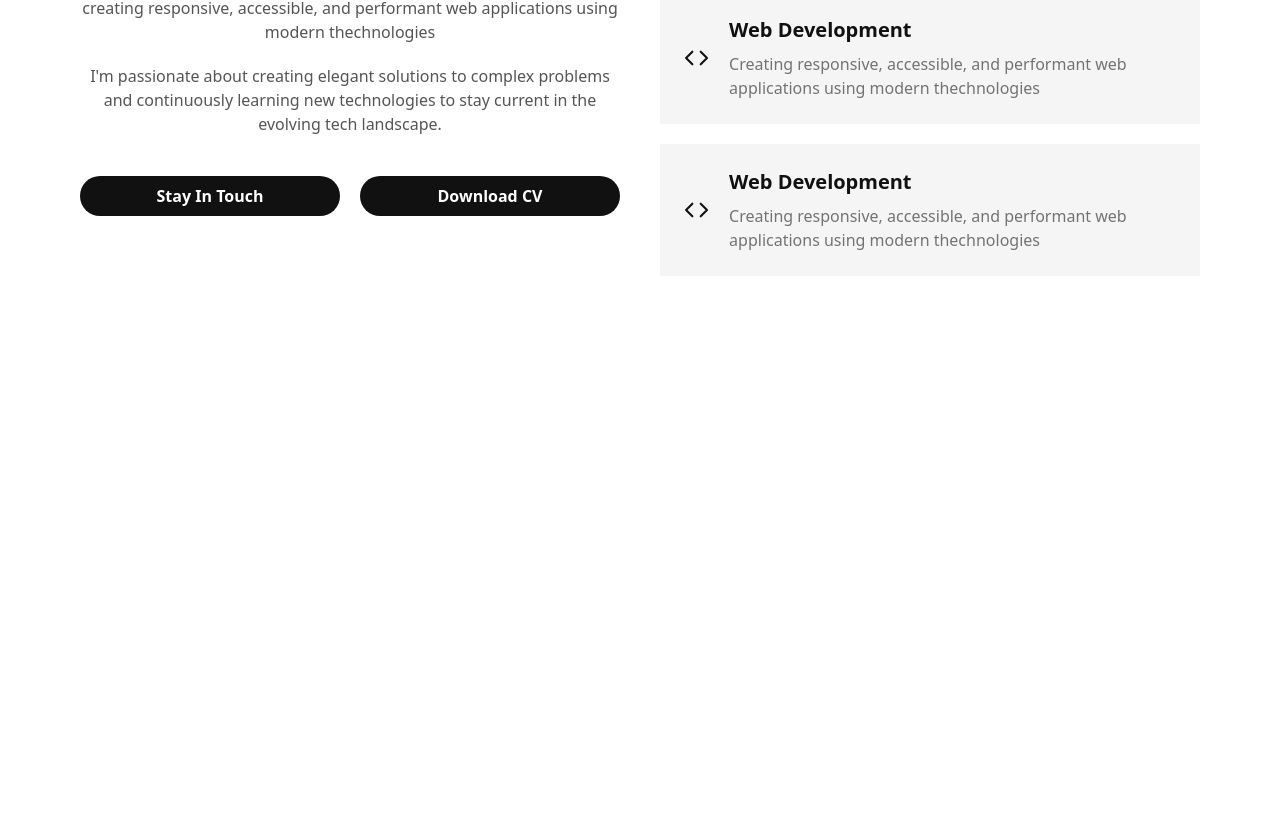
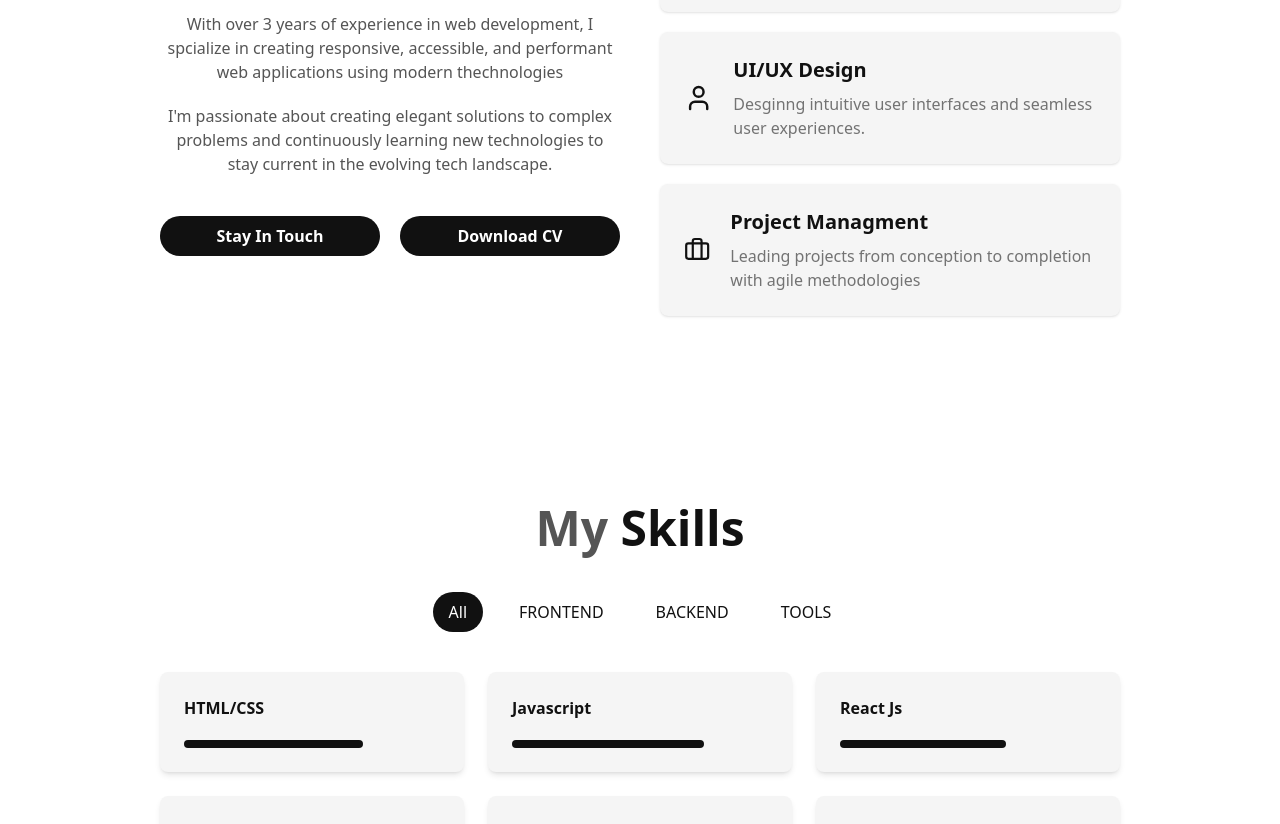
Before and after one commit to lkhyal12/abTech1, a React (Vite) app: page / in a window 1280 px wide. Shown: the part 1236-2060 px from the top of the page. Before the commit the page ends 1640 px from the top, so only its background shows below. Built offline with nearby package versions, Linux system fonts and the light colour scheme.

Commit message:
adding skils section

```diff
--- a/src/App.jsx
+++ b/src/App.jsx
@@ -5,6 +5,7 @@ import ThemeToggle from "./components/ThemeToggle";
 import Hero from "./sections/Hero";
 import StarsBackground from "./components/StarsBackground";
 import About from "./sections/About";
+import Skills from "./sections/Skills";
 
 const App = () => {
   return (
@@ -15,6 +16,7 @@ const App = () => {
       <main>
         <Hero />
         <About />
+        <Skills />
       </main>
     </>
   );
--- a/src/index.css
+++ b/src/index.css
@@ -26,6 +26,9 @@
     --hover: #8f8f8f;
     --section-padding: 100px;
     --acent-text: #9ca3af;
+  }
+  html {
+    @apply scroll-smooth;
   }
   body {
     background-color: var(--bg-primary);
--- a/src/sections/About.jsx
+++ b/src/sections/About.jsx
@@ -1,17 +1,18 @@
-import { Code } from "lucide-react";
+import { Briefcase, Code, User } from "lucide-react";
 import React from "react";
 
 const About = () => {
   return (
     <section
       id="about"
-      className="min-h-screen flex flex-col justify-center items-center px-4 sm:px-5 md:px-10 lg:px-20"
+      className=" relative z-10 min-h-screen flex flex-col justify-center items-center px-4 pt-20 sm:px-5 md:px-10 lg:px-30 xl:px-40
+      "
     >
       <h1 className="sectionTitle text-secondary">
         About <span className="text-primary">Me</span>
       </h1>
 
-      <div className="flex gap-10 items-center mt-15">
+      <div className="flex flex-col md:flex-row gap-10 items-center mt-15">
         <div className="flex-1 flex flex-col gap-5">
           <h3 className="text-primary text-center text-2xl font-medium mt-5 tracking-wider">
             Passionate Web Developper
@@ -30,17 +31,17 @@ const About = () => {
           </p>
 
           <div className="flex flex-col md:flex-row items-center gap-5 mt-5">
-            <button className="flex-1 btnBg font-semibold px-5 py-2 rounded-full cursor-pointer">
+            <button className="flex-1 btnBg font-semibold px-5 py-2 rounded-full cursor-pointer max-md:w-full">
               Stay In Touch
             </button>
-            <button className="flex-1 btnBg font-semibold px-5 py-2 rounded-full cursor-pointer">
+            <button className="flex-1 btnBg font-semibold px-5 py-2 rounded-full cursor-pointer max-md:w-full">
               Download CV
             </button>
           </div>
         </div>
 
         <div className="flex-1 flex flex-col gap-5">
-          <div className="bgCard p-6 flex  items-center gap-5">
+          <div className="bgCard p-6 flex  items-center gap-5 shadow-sm rounded-lg">
             <Code className="text-primary" size={40} />
             <div className="flex flex-col gap-2">
               <h3 className="text-primary font-bold text-xl">
@@ -53,28 +54,26 @@ const About = () => {
             </div>
           </div>
 
-          <div className="bgCard p-6 flex  items-center gap-5">
-            <Code className="text-primary" size={40} />
+          <div className="bgCard p-6 flex  items-center gap-5 shadow-sm rounded-lg">
+            <User className="text-primary" size={40} />
             <div className="flex flex-col gap-2">
-              <h3 className="text-primary font-bold text-xl">
-                Web Development
-              </h3>
+              <h3 className="text-primary font-bold text-xl">UI/UX Design</h3>
               <p className="text-accent">
-                Creating responsive, accessible, and performant web applications
-                using modern thechnologies
+                Desginng intuitive user interfaces and seamless user
+                experiences.
               </p>
             </div>
           </div>
 
-          <div className="bgCard p-6 flex  items-center gap-5">
-            <Code className="text-primary" size={40} />
+          <div className="bgCard p-6 flex  items-center gap-5 shadow-sm rounded-lg">
+            <Briefcase className="text-primary" size={40} />
             <div className="flex flex-col gap-2">
               <h3 className="text-primary font-bold text-xl">
-                Web Development
+                Project Managment
               </h3>
               <p className="text-accent">
-                Creating responsive, accessible, and performant web applications
-                using modern thechnologies
+                Leading projects from conception to completion with agile
+                methodologies
               </p>
             </div>
           </div>
--- a/src/sections/Hero.jsx
+++ b/src/sections/Hero.jsx
@@ -3,8 +3,11 @@ import React from "react";
 
 const Hero = () => {
   return (
-    <section className="relative w-full h-screen p-10 flex flex-col items-center justify-center  gap-10">
-      <h1 className="sectionTitle text-secondary">
+    <section
+      id="home"
+      className="relative w-full h-screen pb-5 p-10 flex flex-col items-center justify-center  gap-10"
+    >
+      <h1 className="sectionTitle text-secondary text-center">
         Hey, I'm <span className="text-primary">Abdelali</span> Baami
       </h1>
       <p className="text-accent md:w-1/2 text-center font-medium leading-8">
@@ -15,7 +18,7 @@ const Hero = () => {
         View My Work
       </button>
 
-      <div className="scrollDown bounce absolute bottom-10 left-50% transform flex flex-col gap-2 items-center justify-center">
+      <div className="scrollDown bounce absolute bottom-20 left-50% transform flex flex-col gap-2 items-center justify-center max-sm:bottom-10">
         <ArrowDown className="text-primary" size={18} />
         <span className="text-primary text-sm ">Scroll Down</span>
       </div>
--- /dev/null
+++ b/src/sections/Projects.jsx
@@ -0,0 +1,7 @@
+import React from "react";
+
+const Projects = () => {
+  return <div></div>;
+};
+
+export default Projects;
--- /dev/null
+++ b/src/sections/Skills.jsx
@@ -0,0 +1,116 @@
+import React, { useEffect, useRef, useState } from "react";
+const skills = [
+  // frontEnd
+  { skill: "HTML/CSS", level: 70, category: "frontend" },
+  { skill: "Javascript", level: 75, category: "frontend" },
+  { skill: "React Js", level: 65, category: "frontend" },
+  { skill: "NextJs", level: 50, category: "frontend" },
+  { skill: "TypeScript", level: 50, category: "frontend" },
+
+  // algorithms
+  // { skill: "Algorithms", level: 60, category: "alogithms" },
+  // { skill: "Data Structers", level: 60, category: "dsa" },
+  { skill: "Visual Studio", level: 50, category: "tools" },
+  { skill: "Git/Github", level: 50, category: "tools" },
+];
+const Skills = () => {
+  const [currentCategory, setCurrentCategory] = useState("all");
+  const [isThisSectionVisible, setIsThisSectionVisible] = useState(false);
+
+  const skillsCategoryArr = skills.filter(
+    (s) => currentCategory === "all" || currentCategory === s.category
+  );
+  const skillsSectionRef = useRef();
+  useEffect(() => {
+    const observer = new IntersectionObserver(
+      (entries) => {
+        if (entries[0].isIntersecting) setIsThisSectionVisible(true);
+      },
+      { threshold: 0.5 }
+    );
+
+    if (skillsSectionRef.current) observer.observe(skillsSectionRef.current);
+    return () => {
+      if (skillsSectionRef.current)
+        observer.unobserve(skillsSectionRef.current);
+    };
+  }, []);
+  return (
+    <section
+      ref={skillsSectionRef}
+      id="skills"
+      className="relative z-10 min-h-screen flex flex-col items-center pt-25 pb-5 px-4 sm:px-5 md:px-10 lg:px-30 xl:px-40"
+    >
+      <h1 className="sectionTitle text-secondary">
+        My <span className="text-primary">Skills</span>
+      </h1>
+
+      <div className="skillsSectionLinks flex justify-center items-center flex-wrap gap-5 mt-10">
+        <button
+          className={`px-4 py-2 rounded-full font-medium cursor-pointer ${
+            currentCategory == "all" ? "btnBg" : "text-primary"
+          }`}
+          onClick={() => setCurrentCategory("all")}
+        >
+          All
+        </button>
+
+        <button
+          className={`px-4 py-2 rounded-full font-medium cursor-pointer ${
+            currentCategory == "frontend" ? "btnBg" : "text-primary"
+          }`}
+          onClick={() => setCurrentCategory("frontend")}
+        >
+          FRONTEND
+        </button>
+
+        <button
+          className={`px-4 py-2 rounded-full font-medium cursor-pointer ${
+            currentCategory == "backend" ? "btnBg" : "text-primary"
+          }`}
+          onClick={() => setCurrentCategory("backend")}
+        >
+          BACKEND
+        </button>
+
+        <button
+          className={`px-4 py-2 rounded-full font-medium cursor-pointer ${
+            currentCategory == "tools" ? "btnBg" : "text-primary"
+          }`}
+          onClick={() => setCurrentCategory("tools")}
+        >
+          TOOLS
+        </button>
+      </div>
+
+      {skillsCategoryArr.length ? (
+        <div className="skillsCards grid grid-cols-1 md:grid-cols-2 lg:grid-cols-3 gap-6 mt-10 w-full min-h-1/2">
+          {skillsCategoryArr.map((skill) => (
+            <div className="p-6 bgCard rounded-lg shadow-md" key={skill.skill}>
+              <h3 className="text-primary font-bold">{skill.skill}</h3>
+
+              <div className="h-2 w-full  rounded-full mt-5">
+                <div
+                  className="h-full rounded-full btnBg transition-all duration-300"
+                  style={{
+                    width: isThisSectionVisible ? skill.level + "%" : "0",
+                  }}
+                >
+                  {" "}
+                </div>
+              </div>
+            </div>
+          ))}
+        </div>
+      ) : (
+        <div className="flex justify-between items-center mt-15">
+          <h2 className="text-primary text-3xl md:text-4xl font-bold">
+            Working on it
+          </h2>
+        </div>
+      )}
+    </section>
+  );
+};
+
+export default Skills;
```
